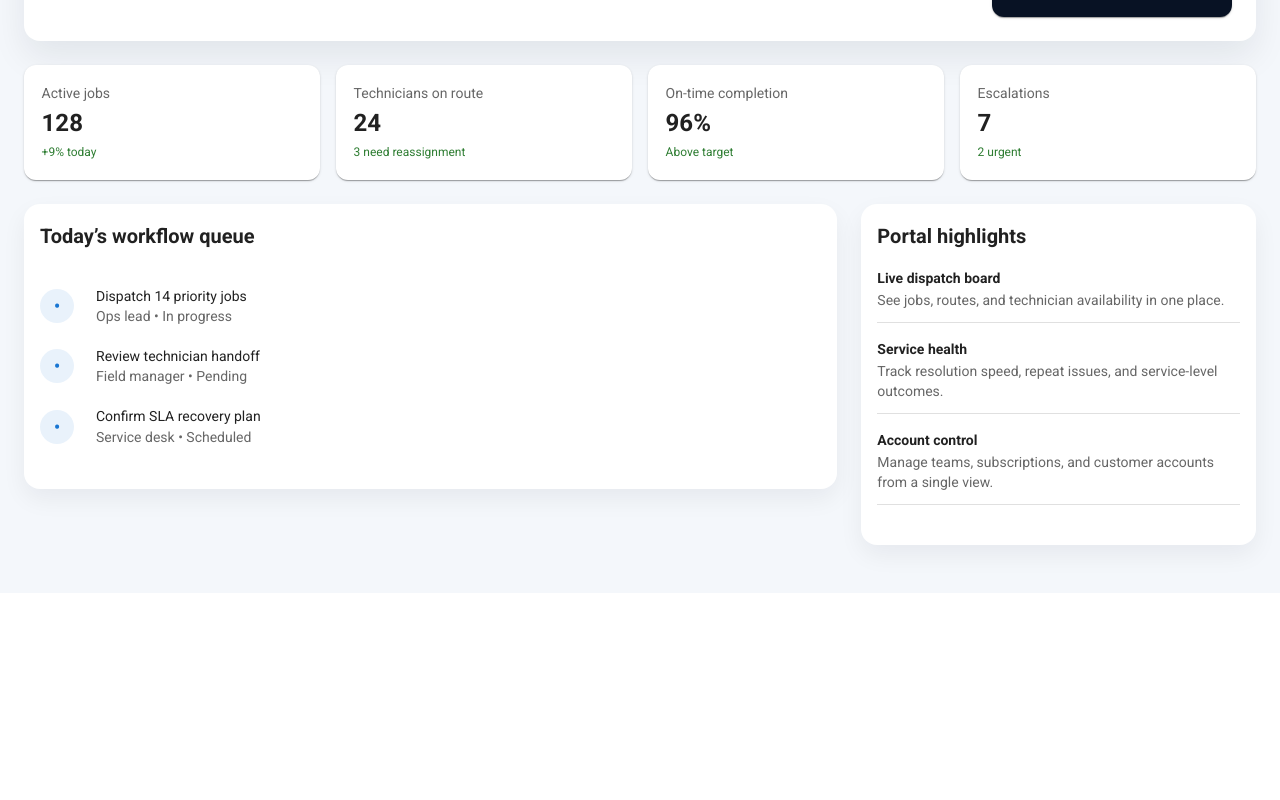
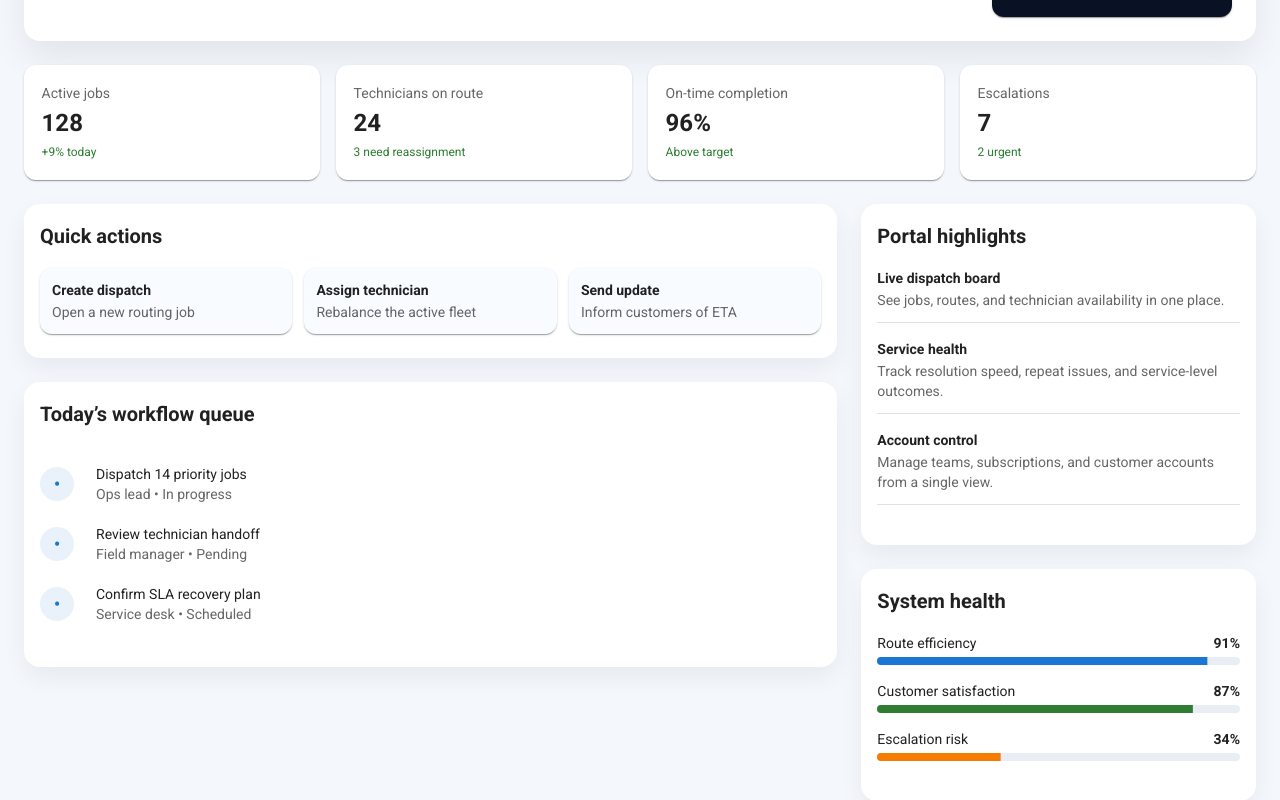
Before and after one commit to SGachuru/dashboard, a Next.js app: page /portal/1 in a window 1280 px wide. Shown: the part 302-1102 px from the top of the page. Before the commit the page ends 895 px from the top, so only its background shows below. Built offline with nearby package versions, Linux system fonts and the light colour scheme.

Commit message:
commit all

```diff
--- a/pages/portal/[slug].tsx
+++ b/pages/portal/[slug].tsx
@@ -9,6 +9,7 @@ import {
   Container,
   Divider,
   Grid,
+  LinearProgress,
   List,
   ListItem,
   ListItemAvatar,
@@ -29,6 +30,8 @@ interface PortalConfig {
   metrics: Array<{ label: string; value: string; detail: string }>
   tasks: Array<{ title: string; owner: string; status: string }>
   highlights: Array<{ title: string; description: string }>
+  quickActions: Array<{ label: string; hint: string }>
+  health: Array<{ label: string; value: number; color: string }>
 }
 
 const portalMap: Record<string, PortalConfig> = {
@@ -55,6 +58,16 @@ const portalMap: Record<string, PortalConfig> = {
       { title: 'Service health', description: 'Track resolution speed, repeat issues, and service-level outcomes.' },
       { title: 'Account control', description: 'Manage teams, subscriptions, and customer accounts from a single view.' },
     ],
+    quickActions: [
+      { label: 'Create dispatch', hint: 'Open a new routing job' },
+      { label: 'Assign technician', hint: 'Rebalance the active fleet' },
+      { label: 'Send update', hint: 'Inform customers of ETA' },
+    ],
+    health: [
+      { label: 'Route efficiency', value: 91, color: '#1976d2' },
+      { label: 'Customer satisfaction', value: 87, color: '#2e7d32' },
+      { label: 'Escalation risk', value: 34, color: '#f57c00' },
+    ],
   },
   'partner-portal': {
     title: 'Partner Portal',
@@ -79,6 +92,16 @@ const portalMap: Record<string, PortalConfig> = {
       { title: 'Campaign reporting', description: 'Compare promotion performance across channels and regions.' },
       { title: 'Lead pipeline', description: 'Monitor engagement, conversion rates, and revenue impact.' },
     ],
+    quickActions: [
+      { label: 'Review partner requests', hint: 'Approve pending submissions' },
+      { label: 'Launch campaign', hint: 'Open a new offer package' },
+      { label: 'Share report', hint: 'Send performance insight' },
+    ],
+    health: [
+      { label: 'Partner retention', value: 88, color: '#7b1fa2' },
+      { label: 'Campaign ROI', value: 79, color: '#2e7d32' },
+      { label: 'Lead readiness', value: 93, color: '#1976d2' },
+    ],
   },
   'admin-dashboard': {
     title: 'Admin Dashboard',
@@ -102,6 +125,16 @@ const portalMap: Record<string, PortalConfig> = {
       { title: 'User management', description: 'Approve access, retire users, and monitor role changes.' },
       { title: 'Compliance controls', description: 'Review KYC records and ensure every action is auditable.' },
       { title: 'Operational visibility', description: 'Track uptime, incidents, and platform health in real time.' },
+    ],
+    quickActions: [
+      { label: 'Audit access', hint: 'Review recent permission changes' },
+      { label: 'Approve KYC', hint: 'Clear pending verification tasks' },
+      { label: 'Run report', hint: 'Generate the executive summary' },
+    ],
+    health: [
+      { label: 'Compliance score', value: 95, color: '#2e7d32' },
+      { label: 'Security posture', value: 92, color: '#1976d2' },
+      { label: 'Incident load', value: 28, color: '#f57c00' },
     ],
   },
 }
@@ -154,6 +187,20 @@ const PortalPage: NextPage = () => {
 
         <Grid container spacing={3}>
           <Grid item xs={12} lg={8}>
+            <Card sx={{ borderRadius: 4, boxShadow: '0 10px 24px rgba(15, 23, 42, 0.06)', mb: 3 }}>
+              <CardContent>
+                <Typography variant="h6" fontWeight={700} sx={{ mb: 2 }}>Quick actions</Typography>
+                <Stack direction={{ xs: 'column', sm: 'row' }} spacing={1.5}>
+                  {portal.quickActions.map((action) => (
+                    <Paper key={action.label} sx={{ flex: 1, p: 1.5, borderRadius: 3, bgcolor: '#f8fbff' }}>
+                      <Typography variant="subtitle2" fontWeight={700}>{action.label}</Typography>
+                      <Typography variant="body2" color="text.secondary">{action.hint}</Typography>
+                    </Paper>
+                  ))}
+                </Stack>
+              </CardContent>
+            </Card>
+
             <Card sx={{ borderRadius: 4, boxShadow: '0 10px 24px rgba(15, 23, 42, 0.06)' }}>
               <CardContent>
                 <Typography variant="h6" fontWeight={700} sx={{ mb: 2 }}>Today’s workflow queue</Typography>
@@ -172,7 +219,7 @@ const PortalPage: NextPage = () => {
           </Grid>
 
           <Grid item xs={12} lg={4}>
-            <Card sx={{ borderRadius: 4, boxShadow: '0 10px 24px rgba(15, 23, 42, 0.06)' }}>
+            <Card sx={{ borderRadius: 4, boxShadow: '0 10px 24px rgba(15, 23, 42, 0.06)', mb: 3 }}>
               <CardContent>
                 <Typography variant="h6" fontWeight={700} sx={{ mb: 2 }}>Portal highlights</Typography>
                 {portal.highlights.map((item) => (
@@ -180,6 +227,21 @@ const PortalPage: NextPage = () => {
                     <Typography variant="subtitle2" fontWeight={700}>{item.title}</Typography>
                     <Typography variant="body2" color="text.secondary">{item.description}</Typography>
                     <Divider sx={{ mt: 1.5 }} />
+                  </Box>
+                ))}
+              </CardContent>
+            </Card>
+
+            <Card sx={{ borderRadius: 4, boxShadow: '0 10px 24px rgba(15, 23, 42, 0.06)' }}>
+              <CardContent>
+                <Typography variant="h6" fontWeight={700} sx={{ mb: 2 }}>System health</Typography>
+                {portal.health.map((item) => (
+                  <Box key={item.label} sx={{ mb: 2 }}>
+                    <Stack direction="row" justifyContent="space-between" sx={{ mb: 0.5 }}>
+                      <Typography variant="body2">{item.label}</Typography>
+                      <Typography variant="body2" fontWeight={700}>{item.value}%</Typography>
+                    </Stack>
+                    <LinearProgress variant="determinate" value={item.value} sx={{ height: 8, borderRadius: 5, bgcolor: '#e9eef6', '& .MuiLinearProgress-bar': { bgcolor: item.color } }} />
                   </Box>
                 ))}
               </CardContent>
```
